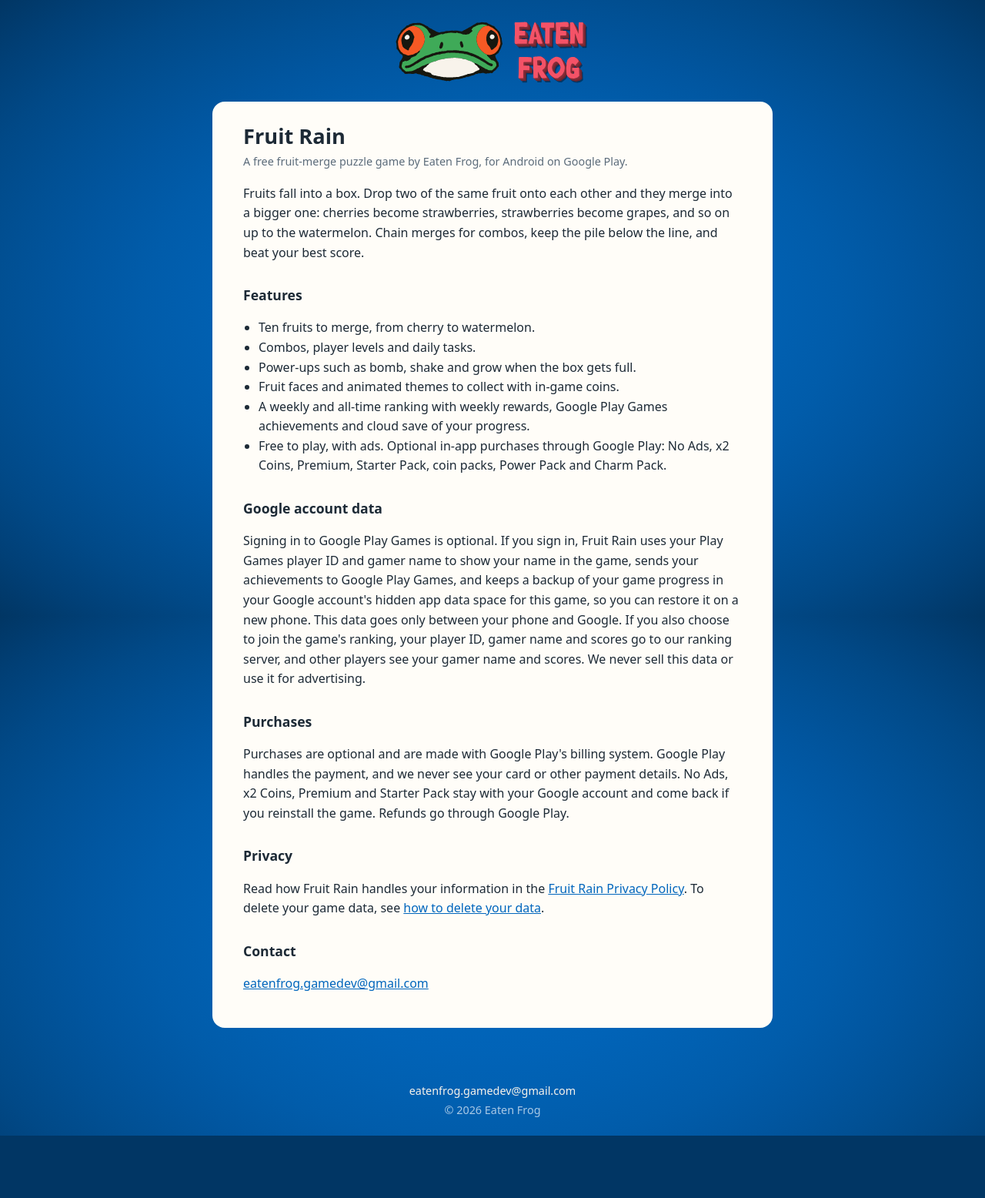
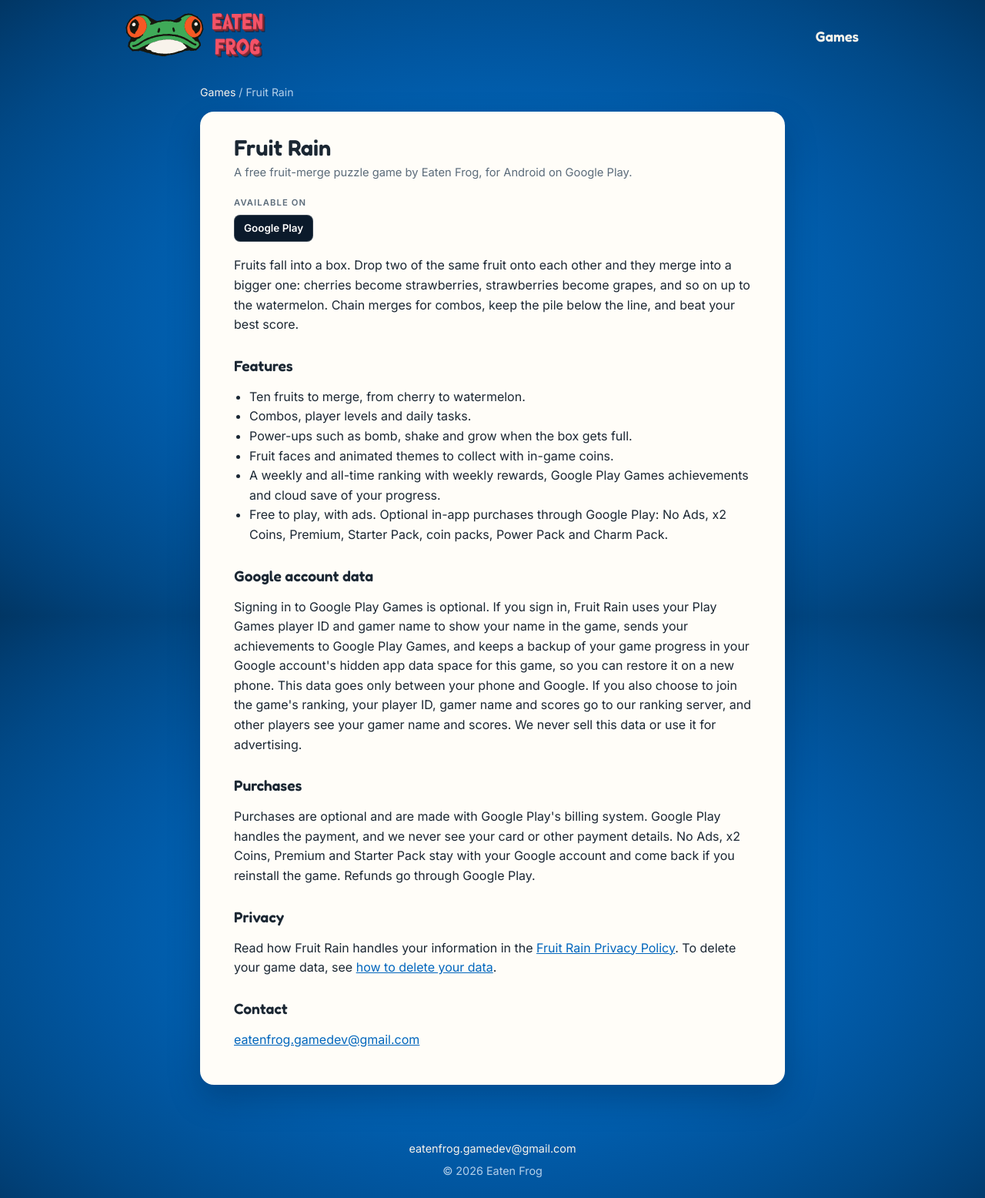
Before and after one commit to eatenfrog/eatenfrog.github.io, a plain HTML site: page fruit-rain/index.html in a window 1280 px wide. Shown: the whole page at 77% size. Before the commit the page ends 1475 px from the top, so only its background shows below. Drawn offline with Linux system fonts and the light colour scheme.

Commit message:
Add a Games page and a shared top bar with the small logo and a Games link
The home page keeps only the logo, with a plain Games link at the top
right. The new games/ page lists each game with its game page, privacy
policy and stores. The Fruit Rain page and its privacy policy get the
same top bar: the small logo at the top left goes home. Their addresses
and text do not change. Headings use Fredoka and text uses Inter, both
served from this site.

Co-Authored-By: Claude Fable 5.2 <noreply@anthropic.com>
Claude-Session: https://claude.ai/code/session_01R8SBLsPLHgyZ1QQDmwLPAM

```diff
--- a/fruit-rain/index.html
+++ b/fruit-rain/index.html
@@ -6,16 +6,25 @@
   <title>Fruit Rain</title>
   <meta name="description" content="Fruit Rain, a free fruit-merge puzzle game by Eaten Frog for Android, on Google Play.">
   <link rel="icon" href="../assets/favicon.svg?v=2" type="image/svg+xml">
-  <link rel="stylesheet" href="../style.css?v=5">
+  <link rel="stylesheet" href="../style.css?v=6">
 </head>
-<body class="doc-page">
-  <header class="doc-header">
-    <a href="../"><img src="../assets/logo.svg" alt="Eaten Frog" width="884" height="312"></a>
+<body>
+  <header class="site-head">
+    <a class="brand" href="../"><img src="../assets/logo.svg" alt="Eaten Frog home" width="884" height="312"></a>
+    <a class="games-link" href="../games/">Games</a>
   </header>
   <main class="doc">
+    <nav class="crumb" aria-label="Breadcrumb"><a href="../games/">Games</a> / Fruit Rain</nav>
     <article>
       <h1>Fruit Rain</h1>
       <p class="updated">A free fruit-merge puzzle game by Eaten Frog, for Android on Google Play.</p>
+      <div class="platforms">
+        <span class="label">Available on</span>
+        <ul>
+          <!-- When the store address is known, use: <li><a class="platform" href="STORE_URL">Google Play</a></li> -->
+          <li><span class="platform">Google Play</span></li>
+        </ul>
+      </div>
 
       <p>Fruits fall into a box. Drop two of the same fruit onto each other and they merge into a bigger one: cherries become strawberries, strawberries become grapes, and so on up to the watermelon. Chain merges for combos, keep the pile below the line, and beat your best score.</p>
 
--- a/style.css
+++ b/style.css
@@ -1,31 +1,82 @@
+/* Fonts are served from this site, not from a third party. */
+@font-face{font-family:"Fredoka";font-weight:600;font-display:swap;src:url("assets/fonts/fredoka-latin-600-normal.woff2") format("woff2")}
+@font-face{font-family:"Fredoka";font-weight:700;font-display:swap;src:url("assets/fonts/fredoka-latin-700-normal.woff2") format("woff2")}
+@font-face{font-family:"Inter";font-weight:400;font-display:swap;src:url("assets/fonts/inter-latin-400-normal.woff2") format("woff2")}
+@font-face{font-family:"Inter";font-weight:600;font-display:swap;src:url("assets/fonts/inter-latin-600-normal.woff2") format("woff2")}
+
 :root{
-  --bg:#013664; --fg:#f8f3eb; --muted:#a9c9e6;
-  --font:system-ui,-apple-system,"Segoe UI",Roboto,sans-serif;
+  --bg:#013664; --blue:#0166bd; --fg:#f8f3eb; --muted:#b4d0ea;
+  --glass:rgba(255,255,255,.08); --glass-line:rgba(255,255,255,.18);
+  --paper:#fffdf8; --paper-ink:#1b2733; --paper-muted:#5b6b7a;
+  --font:"Inter",system-ui,-apple-system,"Segoe UI",Roboto,sans-serif;
+  --display:"Fredoka",var(--font);
 }
 *{box-sizing:border-box}
 html,body{height:100%}
-body{margin:0;display:flex;flex-direction:column;font-family:var(--font);color:var(--fg);
+body{margin:0;display:flex;flex-direction:column;font-family:var(--font);line-height:1.55;color:var(--fg);
   background:var(--bg) radial-gradient(ellipse farthest-corner at center,
     #0166bd 0%,#0166bc 10%,#0165ba 20%,#0163b7 30%,#0160b1 40%,#015caa 50%,
     #0156a0 60%,#015094 70%,#014987 80%,#014077 90%,#013664 100%) fixed}
-main{flex:1;display:flex;align-items:center;justify-content:center;padding:24px}
-h1{margin:0}
-h1 img{display:block;width:min(720px,88vw);height:auto}
-footer{display:flex;flex-direction:column;align-items:center;gap:6px;padding:24px 16px;
-  font-size:.9rem;color:var(--muted)}
+a{color:inherit}
+:focus-visible{outline:3px solid #f45267;outline-offset:3px;border-radius:6px}
+
+/* Top bar: small logo on the left (inner pages), Games link on the right */
+.site-head{display:flex;align-items:center;justify-content:space-between;gap:12px;
+  width:100%;max-width:992px;margin:0 auto;padding:14px 16px}
+.home .site-head{max-width:none;justify-content:flex-end;padding:18px 24px}
+.brand{display:block;border-radius:8px;transition:transform .15s}
+.brand:hover{transform:scale(1.04)}
+.brand img{display:block;width:clamp(130px,22vw,190px);height:auto}
+.games-link{font:600 1.15rem/1 var(--display);text-decoration:none;padding:8px 4px;
+  text-underline-offset:6px;text-decoration-thickness:2px}
+.games-link:hover,.games-link[aria-current="page"]{text-decoration:underline}
+@media (prefers-reduced-motion:reduce){.brand{transition:none}.brand:hover{transform:none}}
+
+/* Home */
+.home main{flex:1;display:flex;align-items:center;justify-content:center;padding:24px}
+.home h1{margin:0}
+.home h1 img{display:block;width:min(720px,88vw);height:auto}
+
+footer{margin-top:auto;display:flex;flex-direction:column;align-items:center;gap:6px;padding:24px 16px;
+  font-size:.9rem;color:var(--muted);text-align:center}
 footer a{color:var(--fg);text-decoration:none}
 footer a:hover{text-decoration:underline}
 
-/* Document pages (privacy policy) */
-.doc-header{display:flex;justify-content:center;padding:24px 16px 8px}
-.doc-header img{display:block;width:min(260px,60vw);height:auto}
-.doc-page main.doc{flex:1;display:block;width:100%;max-width:760px;margin:0 auto;padding:8px 16px 24px}
-.doc article{background:#fffdf8;color:#1d2a36;border-radius:16px;padding:28px clamp(18px,4vw,40px);margin-bottom:24px;line-height:1.6;scroll-margin-top:16px}
-.doc h1{font-size:1.7rem;line-height:1.25;margin:0 0 4px}
-.doc h2{font-size:1.1rem;margin:28px 0 6px;scroll-margin-top:16px}
+/* Games page */
+.games{width:100%;max-width:992px;margin:0 auto;padding:22px 16px 48px;display:flex;flex-direction:column;gap:14px}
+.games h1{font:700 clamp(1.8rem,4vw,2.4rem)/1.1 var(--display);margin:0 0 6px}
+.game{display:grid;grid-template-columns:minmax(0,1.1fr) minmax(0,1fr) minmax(0,1.2fr);gap:14px 24px;align-items:center;
+  background:var(--glass);border:1px solid var(--glass-line);border-radius:18px;padding:18px 20px}
+.game h2{font:600 1.3rem/1.15 var(--display);margin:0}
+.game .what{margin:2px 0 0;font-size:.9rem;color:var(--muted)}
+.game-links{display:flex;flex-wrap:wrap;gap:8px}
+.game-links a{flex:1 1 auto;text-align:center;padding:9px 14px;border-radius:10px;font-size:.92rem;font-weight:600;
+  white-space:nowrap;text-decoration:none;background:var(--glass);border:1px solid var(--glass-line)}
+.game-links a:hover{background:rgba(255,255,255,.16)}
+.game-links a.main{background:var(--paper);border-color:var(--paper);color:var(--bg)}
+.game-links a.main:hover{background:#fff}
+.platforms{display:flex;flex-direction:column;gap:6px}
+.platforms .label,.doc .platforms .label{font-size:.7rem;font-weight:600;letter-spacing:.1em;text-transform:uppercase;color:var(--muted)}
+.platforms ul{list-style:none;margin:0;padding:0;display:flex;flex-wrap:wrap;gap:6px}
+.platform{display:inline-block;padding:6px 12px;border-radius:8px;font-size:.84rem;font-weight:600;white-space:nowrap;
+  text-decoration:none;background:#0b1a2b;color:#fff;border:1px solid var(--glass-line)}
+a.platform:hover{background:#16304d}
+@media (max-width:820px){.game{grid-template-columns:minmax(0,1fr)}}
+
+/* Document pages (game page, privacy policy) */
+.crumb{font-size:.88rem;color:var(--muted);padding:6px 0 14px}
+.crumb a{color:var(--fg);text-decoration:none}
+.crumb a:hover{text-decoration:underline}
+main.doc{flex:1;display:block;width:100%;max-width:792px;margin:0 auto;padding:8px 16px 24px}
+.doc article{background:var(--paper);color:var(--paper-ink);border-radius:18px;padding:30px clamp(20px,4vw,44px);margin-bottom:24px;
+  line-height:1.6;scroll-margin-top:16px;box-shadow:0 18px 40px rgba(0,20,50,.28)}
+.doc h1{font:600 1.8rem/1.2 var(--display);margin:0 0 4px}
+.doc h2{font:600 1.2rem/1.25 var(--display);margin:28px 0 6px;scroll-margin-top:16px}
 .doc h3{font-size:1rem;margin:20px 0 6px;scroll-margin-top:16px}
-.doc .updated{color:#5b6b7a;margin:0 0 18px;font-size:.9rem}
-.doc .summary{background:#eef5fc;border-left:4px solid #0166bd;padding:12px 16px;border-radius:8px}
+.doc .updated{color:var(--paper-muted);margin:0 0 18px;font-size:.92rem}
+.doc .summary{background:#eef5fc;border-left:4px solid var(--blue);padding:12px 16px;border-radius:8px}
 .doc ul{padding-left:1.25em}
-.doc a{color:#0166bd;overflow-wrap:anywhere}
-.home-links{display:flex;gap:16px}
+.doc article a:not(.platform){color:var(--blue);overflow-wrap:anywhere}
+.doc .platforms{margin:0 0 18px}
+.doc .platforms .label{color:var(--paper-muted)}
+.doc .platforms ul{padding:0}
```
Also changed, not shown: fruit-rain/privacy/index.html (+6 -4 lines), games/index.html (added, +43 -0 lines), index.html (+5 -3 lines), assets/fonts/LICENSE-Fredoka.txt (added), assets/fonts/LICENSE-Inter.txt (added), assets/fonts/fredoka-latin-600-normal.woff2 (added), assets/fonts/fredoka-latin-700-normal.woff2 (added), assets/fonts/inter-latin-400-normal.woff2 (added), assets/fonts/inter-latin-600-normal.woff2 (added), 1 other file.
